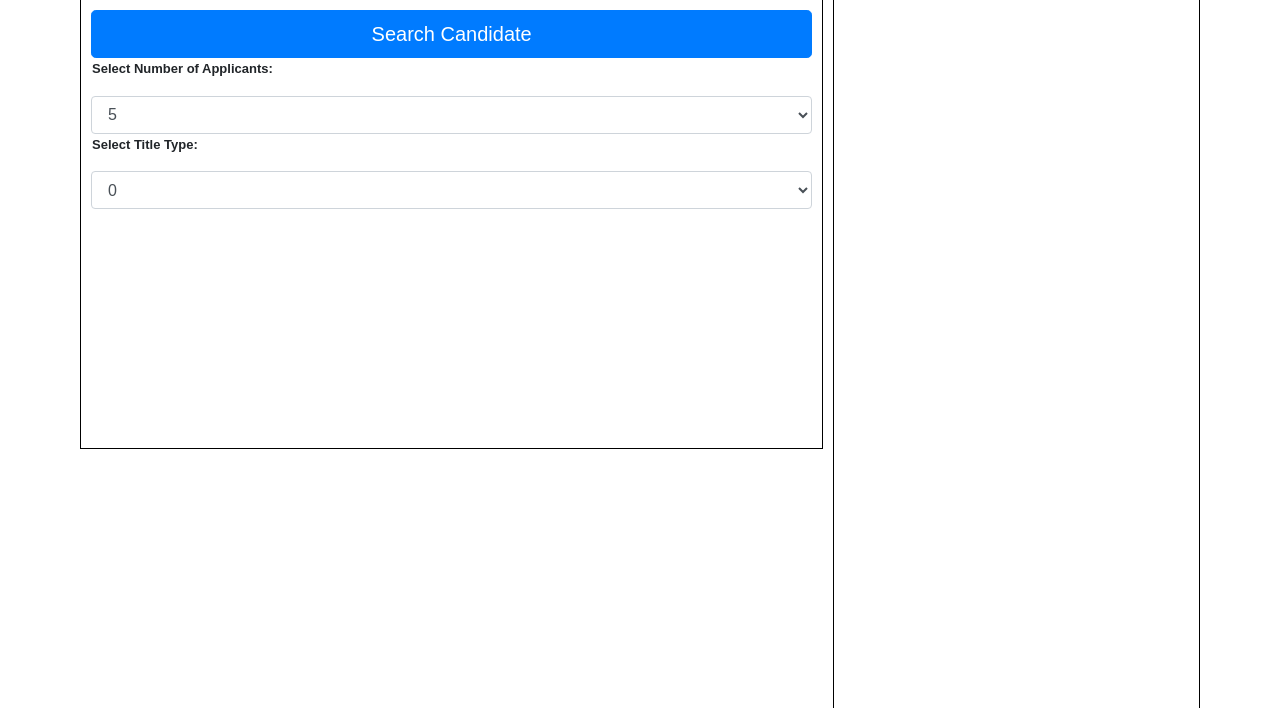
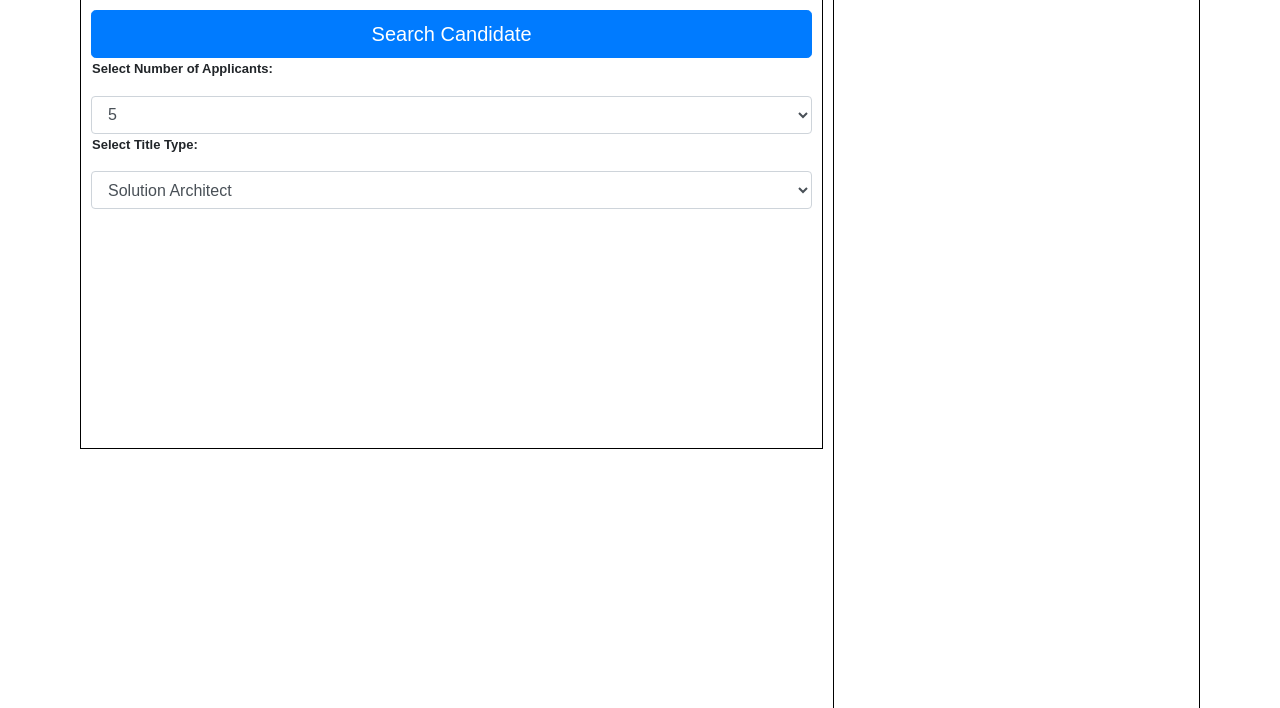
Before and after one commit to Rrschch-6/hushHush-Recruiter, a Flask app: page / in a window 1280 px wide. Shown: the part 101-809 px from the top of the page. Run offline with Flask 2, Linux system fonts and the light colour scheme; parts of the project's set-up code (start-up, migrations or seed data) failed here and were passed over; some libraries are stand-ins or nearby versions.

Commit message:
front end with dummy

```diff
--- a/Application/templates/HushHush.html
+++ b/Application/templates/HushHush.html
@@ -154,9 +154,9 @@
 
             <p class="input">Select Title Type:</p>
             <select name="title_of_applicant" class="form-control">
-              <option value=0>0</option>
-              <option value=1>1</option>
-              <option value=2>2</option>
+              <option value=0>Solution Architect</option>
+              <option value=1>Senior Developer</option>
+              <option value=2>Developer</option>
 
             </select>
 
```
